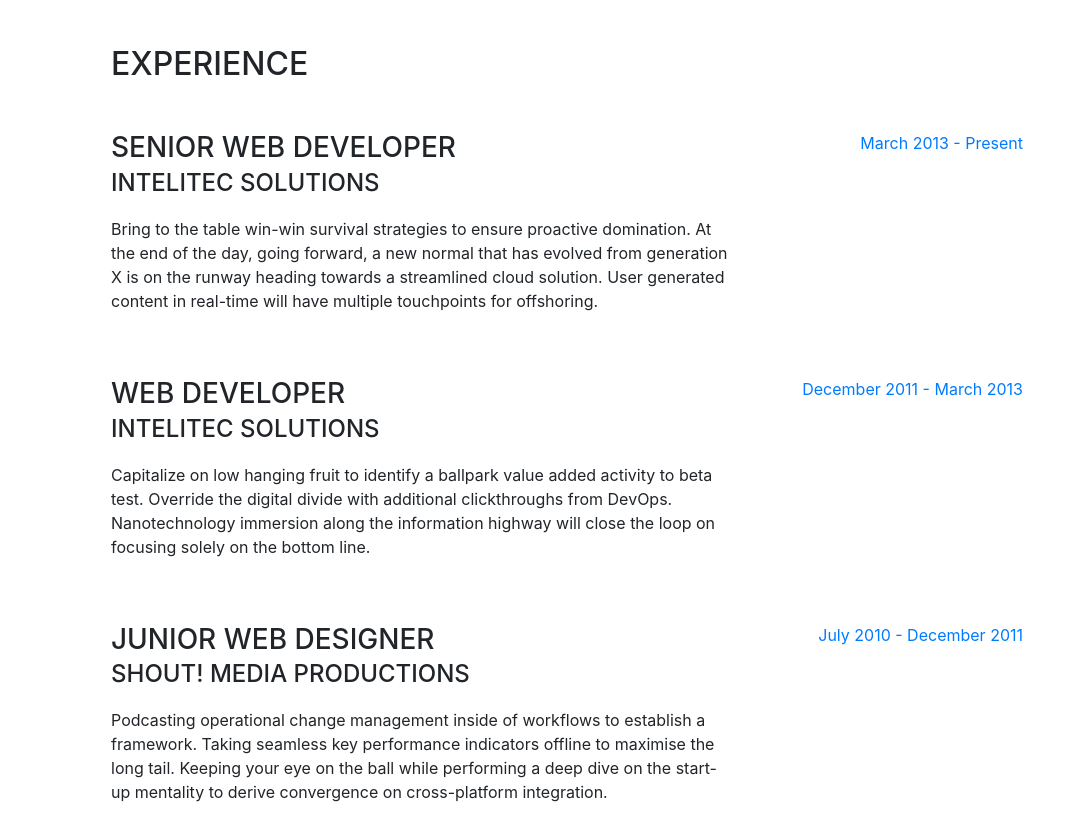
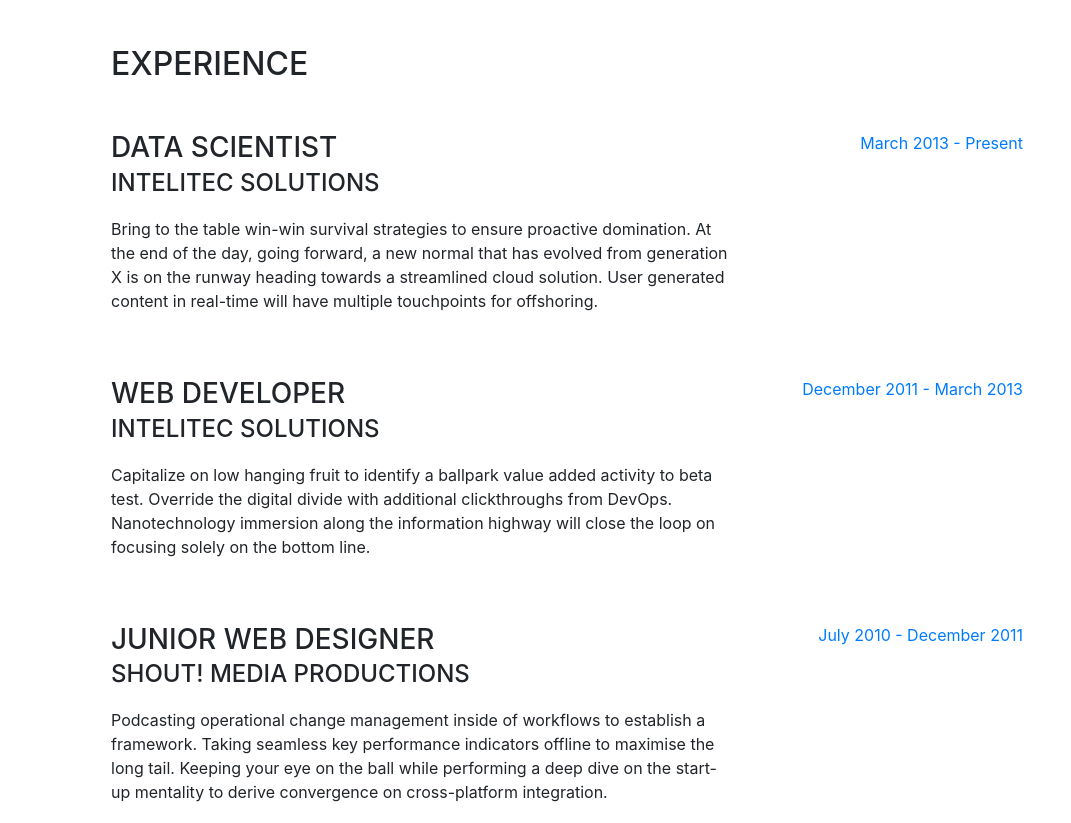
Before and after one commit to noguano/noguano.github.io, a website with bundled scripts: page index.html in a window 1280 px wide. Shown: the part 804-1627 px from the top of the page, without its empty margins (209-1280 px from the left). Built offline with nearby package versions, Linux system fonts and the light colour scheme; a web font is replaced by a local one.

Commit message:
change exp

```diff
--- a/index.html
+++ b/index.html
@@ -95,7 +95,7 @@
 
           <div class="resume-item d-flex flex-column flex-md-row mb-5">
             <div class="resume-content mr-auto">
-              <h3 class="mb-0">Senior Web Developer</h3>
+              <h3 class="mb-0">Data Scientist</h3>
               <div class="subheading mb-3">Intelitec Solutions</div>
               <p>Bring to the table win-win survival strategies to ensure proactive domination. At the end of the day, going forward, a new normal that has evolved from generation X is on the runway heading towards a streamlined cloud solution. User generated content in real-time will have multiple touchpoints for offshoring.</p>
             </div>
```
